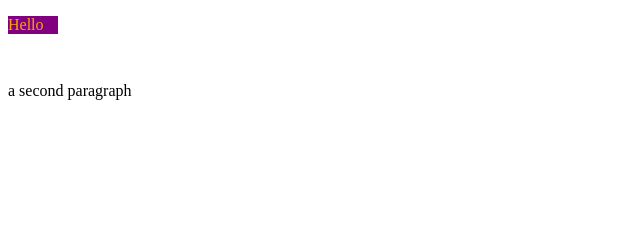
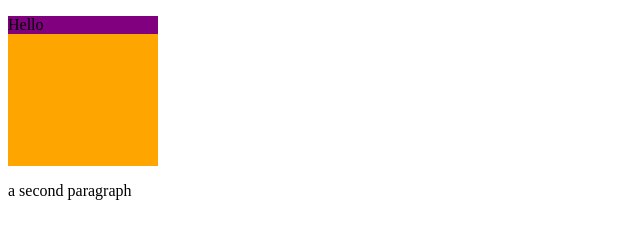
Before and after one commit to uncogito/temp, a plain HTML site: page index.html in a window 1280 px wide. Shown: the whole page, without its empty margins (0-640 px from the left). Drawn offline with Linux system fonts and the light colour scheme.

Commit message:
shubidoo?

```diff
--- a/style.css
+++ b/style.css
@@ -1,2 +1,2 @@
-#greetingContainer {width: 50px; height: 50px; color: orange;}
+#greetingContainer {width: 150px; height: 150px; background-color: orange;}
 #greeting {background-color: purple; border-color: red;}
```
